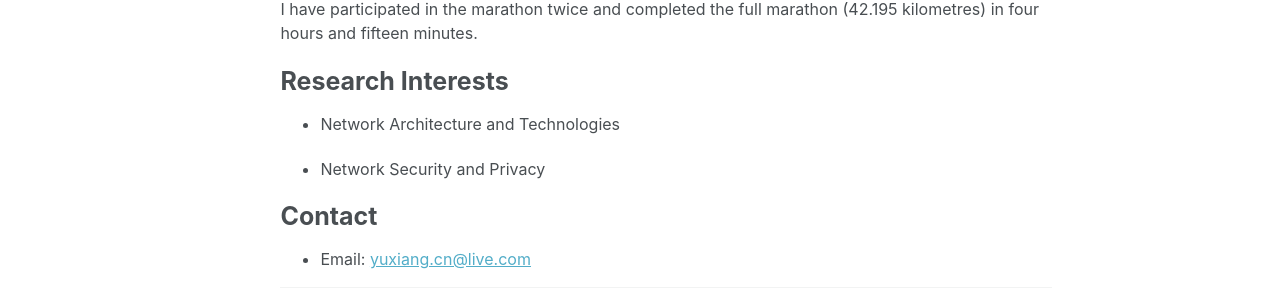
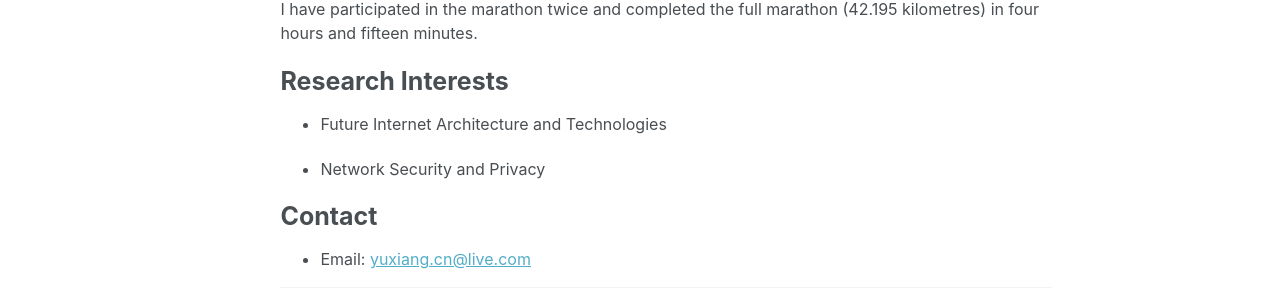
Before and after one commit to MaYuxiang/mayuxiang.github.io, a Jekyll site: the page built from _pages/about.md, in a window 1280 px wide. Shown: the part 328-635 px from the top of the page. Built offline with Jekyll 4.4.1, drawn with Linux system fonts in a browser that asks for light colours.

Commit message:
Update
Update

```diff
--- a/_pages/about.md
+++ b/_pages/about.md
@@ -20,7 +20,7 @@ I have participated in the marathon twice and completed the full marathon (42.19
 Research Interests
 ======
 
-* Network Architecture and Technologies
+* Future Internet Architecture and Technologies
 
 * Network Security and Privacy
 
```
